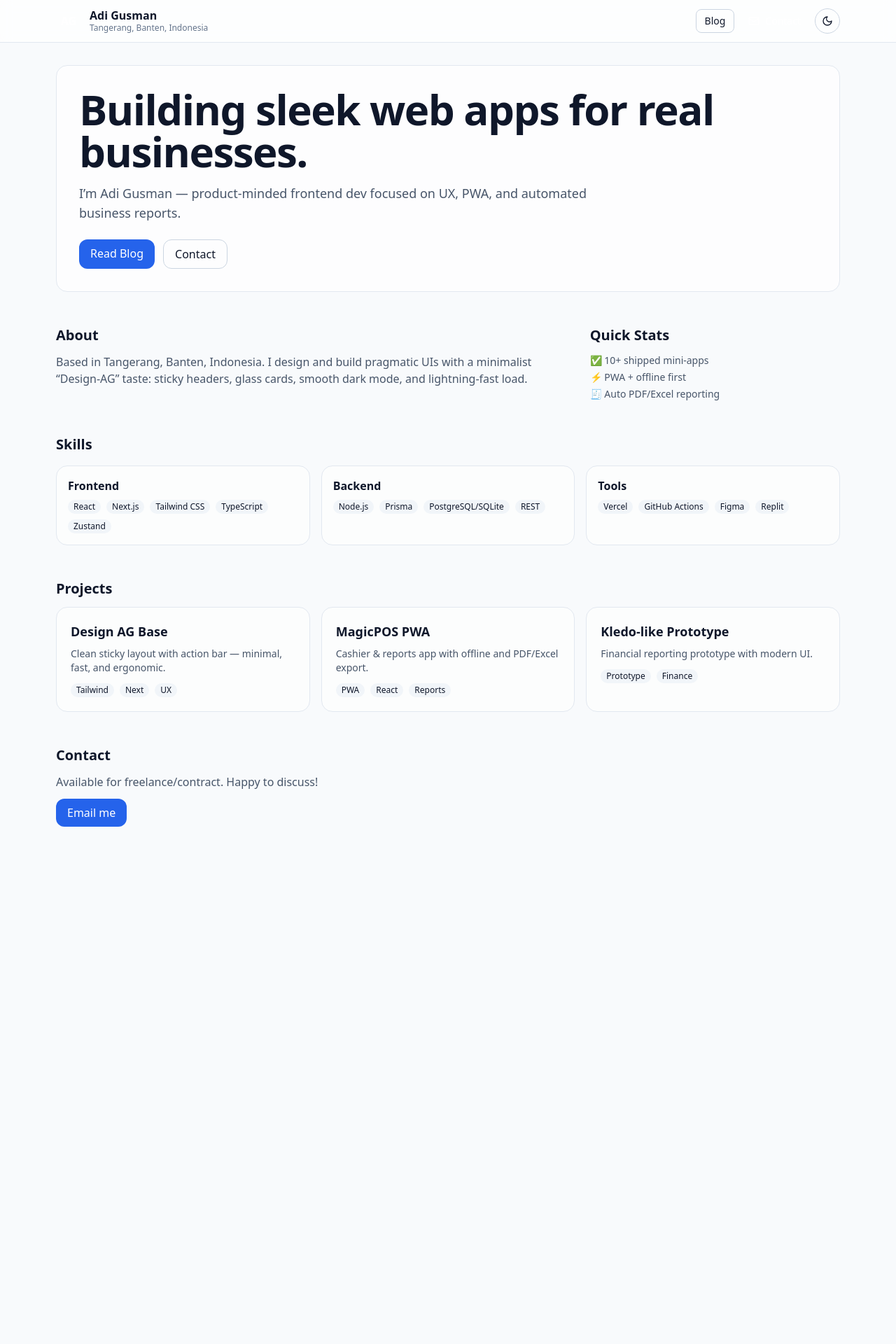
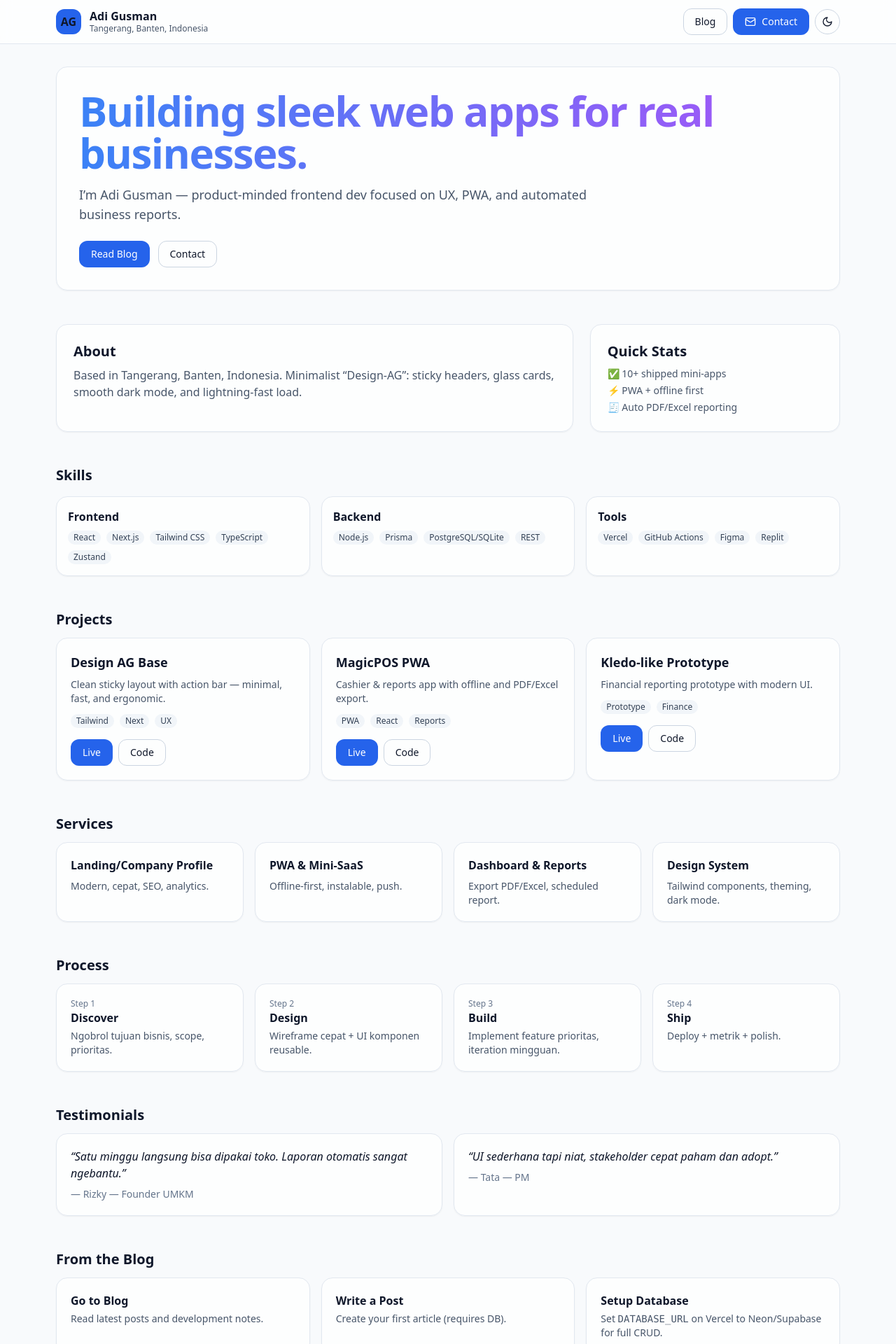
Before and after one commit to covid-82/porto-next, a Next.js app: page / in a window 1280 px wide. Shown: the top 1920 px of the page at 70% size. Before the commit the page ends 1213 px from the top, so only its background shows below. Built offline with nearby package versions, Linux system fonts and the light colour scheme.

Commit message:
feat(ui): add 4 sections, gradient heading anim, better cards/buttons, fix light-mode colors

```diff
--- a/app/globals.css
+++ b/app/globals.css
@@ -2,5 +2,44 @@
 @tailwind components;
 @tailwind utilities;
 
+/* Light/Dark base */
 :root { color-scheme: light dark; }
 html, body, #__next { height: 100%; }
+
+/* === Design system mini === */
+@layer components {
+  .btn {
+    @apply inline-flex items-center justify-center px-4 py-2 rounded-xl text-sm font-medium
+           transition-colors border border-transparent;
+  }
+  .btn-primary {
+    @apply btn bg-blue-600 text-white hover:bg-blue-700 active:bg-blue-800;
+  }
+  .btn-ghost {
+    @apply btn border-slate-300 hover:bg-slate-100 text-slate-900
+           dark:border-slate-700 dark:hover:bg-slate-800 dark:text-slate-100;
+  }
+  .card {
+    @apply rounded-2xl border border-slate-200 bg-white/80 shadow-sm
+           dark:border-slate-800 dark:bg-slate-900/70;
+  }
+  .chip {
+    @apply text-xs px-2 py-0.5 rounded-full bg-slate-100 text-slate-700
+           dark:bg-slate-800 dark:text-slate-200;
+  }
+}
+
+/* Animated gradient heading */
+@keyframes ag-gradient-move {
+  0% { background-position: 0% 50%; }
+  50% { background-position: 100% 50%; }
+  100% { background-position: 0% 50%; }
+}
+.ag-gradient {
+  background-image: linear-gradient(90deg,#3b82f6,#a855f7,#06b6d4);
+  background-size: 200% 200%;
+  animation: ag-gradient-move 6s ease infinite;
+  -webkit-background-clip: text;
+  background-clip: text;
+  color: transparent;
+}
--- a/app/page.tsx
+++ b/app/page.tsx
@@ -13,34 +13,53 @@ export default function Page() {
     tools: ["Vercel", "GitHub Actions", "Figma", "Replit"]
   };
 
+  const services = [
+    {title:"Landing/Company Profile", desc:"Modern, cepat, SEO, analytics."},
+    {title:"PWA & Mini‑SaaS", desc:"Offline‑first, instalable, push."},
+    {title:"Dashboard & Reports", desc:"Export PDF/Excel, scheduled report."},
+    {title:"Design System", desc:"Tailwind components, theming, dark mode."}
+  ];
+
+  const steps = [
+    {t:"Discover", d:"Ngobrol tujuan bisnis, scope, prioritas."},
+    {t:"Design", d:"Wireframe cepat + UI komponen reusable."},
+    {t:"Build", d:"Implement feature prioritas, iteration mingguan."},
+    {t:"Ship", d:"Deploy + metrik + polish."}
+  ];
+
+  const testimonials = [
+    {n:"Rizky — Founder UMKM", q:"Satu minggu langsung bisa dipakai toko. Laporan otomatis sangat ngebantu."},
+    {n:"Tata — PM", q:"UI sederhana tapi niat, stakeholder cepat paham dan adopt."}
+  ];
+
   return (
     <div className="space-y-12">
       {/* Hero */}
-      <section className="relative overflow-hidden rounded-2xl border border-slate-200 dark:border-slate-800 bg-white/70 dark:bg-slate-900/70 p-8">
-        <h1 className="text-4xl md:text-6xl font-extrabold tracking-tight">
+      <section className="card p-8">
+        <h1 className="ag-gradient text-4xl md:text-6xl font-extrabold tracking-tight">
           Building sleek web apps for real businesses.
         </h1>
         <p className="mt-4 text-lg text-slate-600 dark:text-slate-300 max-w-3xl">
           I’m Adi Gusman — product‑minded frontend dev focused on UX, PWA, and automated business reports.
         </p>
         <div className="mt-6 flex gap-3">
-          <a href="/blog" className="px-4 py-2 rounded-xl bg-blue-600 text-white">Read Blog</a>
-          <a href="mailto:adi@example.com" className="px-4 py-2 rounded-xl border border-slate-300 dark:border-slate-700">Contact</a>
+          <a href="/blog" className="btn-primary">Read Blog</a>
+          <a href="mailto:adi@example.com" className="btn-ghost">Contact</a>
         </div>
       </section>
 
-      {/* About */}
+      {/* About + Quick Stats */}
       <section className="grid md:grid-cols-3 gap-6">
-        <div className="md:col-span-2 space-y-3">
+        <div className="md:col-span-2 card p-6">
           <h2 className="text-xl font-bold">About</h2>
-          <p className="text-slate-600 dark:text-slate-300">
-            Based in Tangerang, Banten, Indonesia. I design and build pragmatic UIs with a minimalist “Design‑AG” taste:
+          <p className="mt-2 text-slate-600 dark:text-slate-300">
+            Based in Tangerang, Banten, Indonesia. Minimalist “Design‑AG”:
             sticky headers, glass cards, smooth dark mode, and lightning‑fast load.
           </p>
         </div>
-        <div className="space-y-3">
+        <div className="card p-6">
           <h2 className="text-xl font-bold">Quick Stats</h2>
-          <ul className="text-sm text-slate-600 dark:text-slate-300 space-y-1">
+          <ul className="mt-2 text-sm text-slate-600 dark:text-slate-300 space-y-1">
             <li>✅ 10+ shipped mini‑apps</li>
             <li>⚡ PWA + offline first</li>
             <li>🧾 Auto PDF/Excel reporting</li>
@@ -53,10 +72,10 @@ export default function Page() {
         <h2 className="text-xl font-bold">Skills</h2>
         <div className="grid md:grid-cols-3 gap-4">
           {Object.entries(skills).map(([k, arr]) => (
-            <div key={k} className="rounded-2xl border border-slate-200 dark:border-slate-800 p-4 bg-white/60 dark:bg-slate-900/60">
+            <div key={k} className="card p-4">
               <h3 className="font-semibold capitalize">{k}</h3>
               <div className="mt-2 flex flex-wrap gap-2">
-                {arr.map((x) => <span key={x} className="text-xs px-2 py-0.5 rounded-full bg-slate-100 dark:bg-slate-800">{x}</span>)}
+                {arr.map((x) => <span key={x} className="chip">{x}</span>)}
               </div>
             </div>
           ))}
@@ -71,11 +90,79 @@ export default function Page() {
         </div>
       </section>
 
+      {/* ==== 4 Section baru ==== */}
+
+      {/* Services */}
+      <section className="space-y-3">
+        <h2 className="text-xl font-bold">Services</h2>
+        <div className="grid md:grid-cols-4 gap-4">
+          {services.map(s => (
+            <div key={s.title} className="card p-5">
+              <h3 className="font-semibold">{s.title}</h3>
+              <p className="mt-2 text-sm text-slate-600 dark:text-slate-300">{s.desc}</p>
+            </div>
+          ))}
+        </div>
+      </section>
+
+      {/* Process */}
+      <section className="space-y-3">
+        <h2 className="text-xl font-bold">Process</h2>
+        <ol className="grid md:grid-cols-4 gap-4">
+          {steps.map((s, i) => (
+            <li key={s.t} className="card p-5">
+              <div className="text-xs text-slate-500">Step {i+1}</div>
+              <div className="font-semibold">{s.t}</div>
+              <p className="text-sm text-slate-600 dark:text-slate-300 mt-1">{s.d}</p>
+            </li>
+          ))}
+        </ol>
+      </section>
+
+      {/* Testimonials */}
+      <section className="space-y-3">
+        <h2 className="text-xl font-bold">Testimonials</h2>
+        <div className="grid md:grid-cols-2 gap-4">
+          {testimonials.map(t => (
+            <figure key={t.n} className="card p-5">
+              <blockquote className="italic">“{t.q}”</blockquote>
+              <figcaption className="mt-2 text-sm text-slate-500">— {t.n}</figcaption>
+            </figure>
+          ))}
+        </div>
+      </section>
+
+      {/* From the Blog (fallback aman) */}
+      <section className="space-y-3">
+        <h2 className="text-xl font-bold">From the Blog</h2>
+        <div className="grid md:grid-cols-3 gap-4">
+          {/* Client-side fetch is overkill; just link to /blog */}
+          <a href="/blog" className="card p-5 hover:bg-slate-50 dark:hover:bg-slate-900">
+            <div className="font-semibold">Go to Blog</div>
+            <p className="text-sm text-slate-600 dark:text-slate-300 mt-1">
+              Read latest posts and development notes.
+            </p>
+          </a>
+          <a href="/blog/new" className="card p-5">
+            <div className="font-semibold">Write a Post</div>
+            <p className="text-sm text-slate-600 dark:text-slate-300 mt-1">
+              Create your first article (requires DB).
+            </p>
+          </a>
+          <div className="card p-5">
+            <div className="font-semibold">Setup Database</div>
+            <p className="text-sm text-slate-600 dark:text-slate-300 mt-1">
+              Set <code>DATABASE_URL</code> on Vercel to Neon/Supabase for full CRUD.
+            </p>
+          </div>
+        </div>
+      </section>
+
       {/* Contact */}
       <section className="space-y-3">
         <h2 className="text-xl font-bold">Contact</h2>
         <p className="text-slate-600 dark:text-slate-300">Available for freelance/contract. Happy to discuss!</p>
-        <a href="mailto:adi@example.com" className="inline-flex px-4 py-2 rounded-xl bg-blue-600 text-white">Email me</a>
+        <a href="mailto:adi@example.com" className="btn-primary">Email me</a>
       </section>
     </div>
   );
--- a/components/Nav.tsx
+++ b/components/Nav.tsx
@@ -13,15 +13,19 @@ export default function Nav() {
     <header className="sticky top-0 z-40 bg-white/70 dark:bg-slate-900/70 backdrop-blur border-b border-slate-200 dark:border-slate-800">
       <div className="max-w-6xl mx-auto px-4 py-3 flex items-center justify-between">
         <Link href="/" className="flex items-center gap-3">
-          <div className="h-9 w-9 rounded-xl bg-brand-500 text-white flex items-center justify-center font-bold drop-shadow-glow">AG</div>
+          <div className="h-9 w-9 rounded-xl bg-blue-600 grid place-items-center font-bold text-slate-900 dark:text-white">
+            AG
+          </div>
           <div className="leading-tight">
-            <div className="font-bold">Adi Gusman</div>
-            <div className="text-xs text-slate-500 dark:text-slate-400">Tangerang, Banten, Indonesia</div>
+            <div className="font-bold text-slate-900 dark:text-white">Adi Gusman</div>
+            <div className="text-xs text-slate-600 dark:text-slate-400">Tangerang, Banten, Indonesia</div>
           </div>
         </Link>
         <div className="flex items-center gap-2">
-          <Link href="/blog" className="px-3 py-1.5 rounded-lg border text-sm border-slate-300 dark:border-slate-700 hover:bg-slate-100 dark:hover:bg-slate-800">Blog</Link>
-          <a href="mailto:adi@example.com" className="hidden sm:inline-flex items-center gap-2 px-3 py-1.5 rounded-lg bg-brand-500 text-white text-sm"><Mail className="h-4 w-4"/>Contact</a>
+          <Link href="/blog" className="btn-ghost">Blog</Link>
+          <a href="mailto:adi@example.com" className="btn-primary hidden sm:inline-flex gap-2">
+            <Mail className="h-4 w-4"/>Contact
+          </a>
           {mounted && (
             <button
               onClick={() => setTheme(resolvedTheme === "dark" ? "light" : "dark")}
--- a/components/ProjectCard.tsx
+++ b/components/ProjectCard.tsx
@@ -3,12 +3,17 @@ import { motion } from "framer-motion";
 
 export default function ProjectCard({title, desc, tags}: {title:string, desc:string, tags:string[]}) {
   return (
-    <motion.div whileHover={{y:-4}} className="rounded-2xl border border-slate-200 dark:border-slate-800 bg-white/60 dark:bg-slate-900/60 p-5">
+    <motion.article whileHover={{y:-4, scale:1.01}} transition={{type:"spring", stiffness:300, damping:20}}
+      className="card p-5">
       <h3 className="font-semibold text-lg">{title}</h3>
       <p className="text-sm text-slate-600 dark:text-slate-300 mt-2">{desc}</p>
       <div className="mt-3 flex flex-wrap gap-2">
-        {tags.map(t => <span key={t} className="text-xs px-2 py-0.5 rounded-full bg-slate-100 dark:bg-slate-800">{t}</span>)}
+        {tags.map(t => <span key={t} className="chip">{t}</span>)}
       </div>
-    </motion.div>
+      <div className="mt-4 flex gap-2">
+        <a className="btn-primary" href="#">Live</a>
+        <a className="btn-ghost" href="#">Code</a>
+      </div>
+    </motion.article>
   );
 }
```
